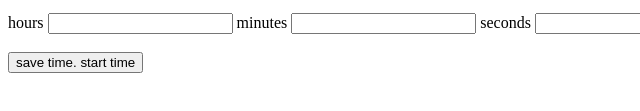
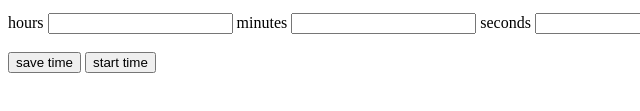
Before and after one commit to TheoW03/Timer, a plain HTML site: page TimerPage.html in a window 1280 px wide. Shown: the part 139-250 px from the top of the page, 0-640 px from the left. Drawn offline with Linux system fonts and the light colour scheme.

Commit message:
fixed stop time, Button

```diff
--- a/TimerPage.html
+++ b/TimerPage.html
@@ -25,7 +25,8 @@
                 <input type="input" id="time">
             </form>
             <br>
-            <button>save time. start time</button>
+            <button>save time</button>
+            <button>start time</button>
         </div>
 
 
```
